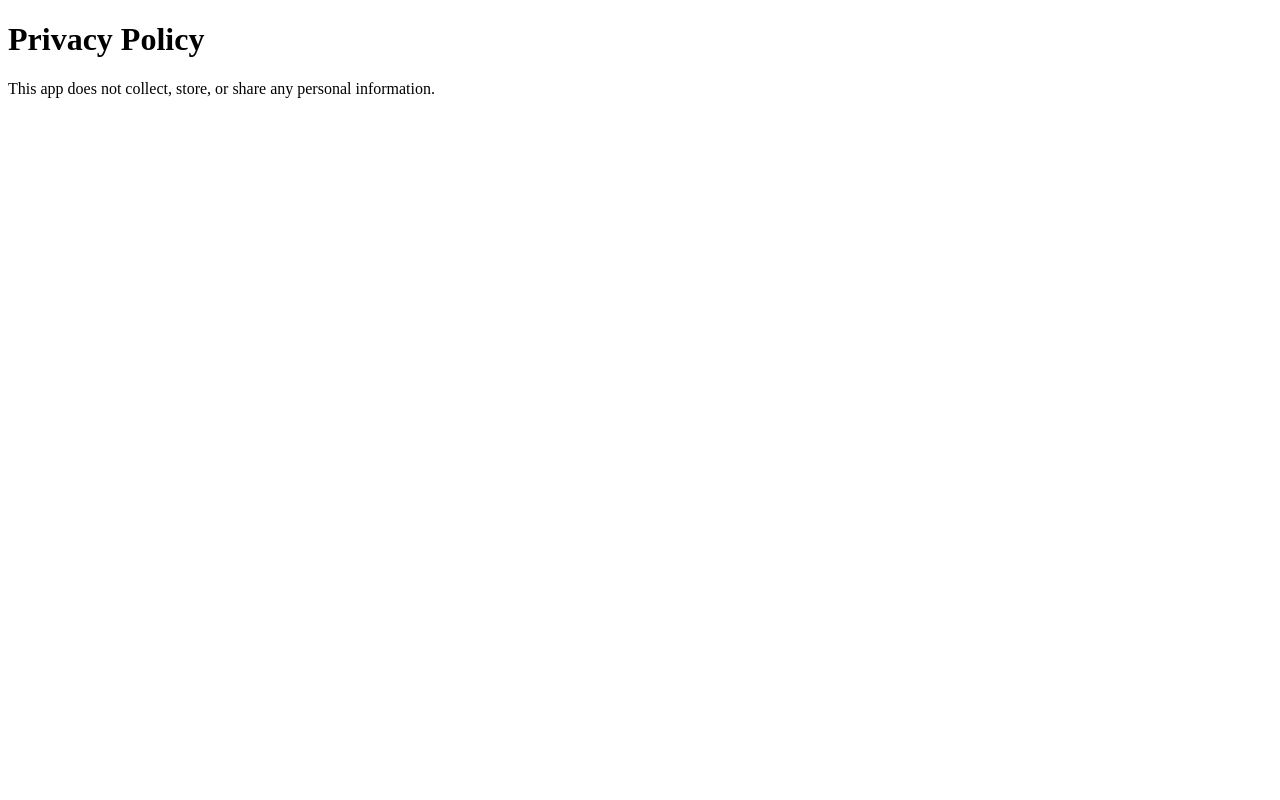
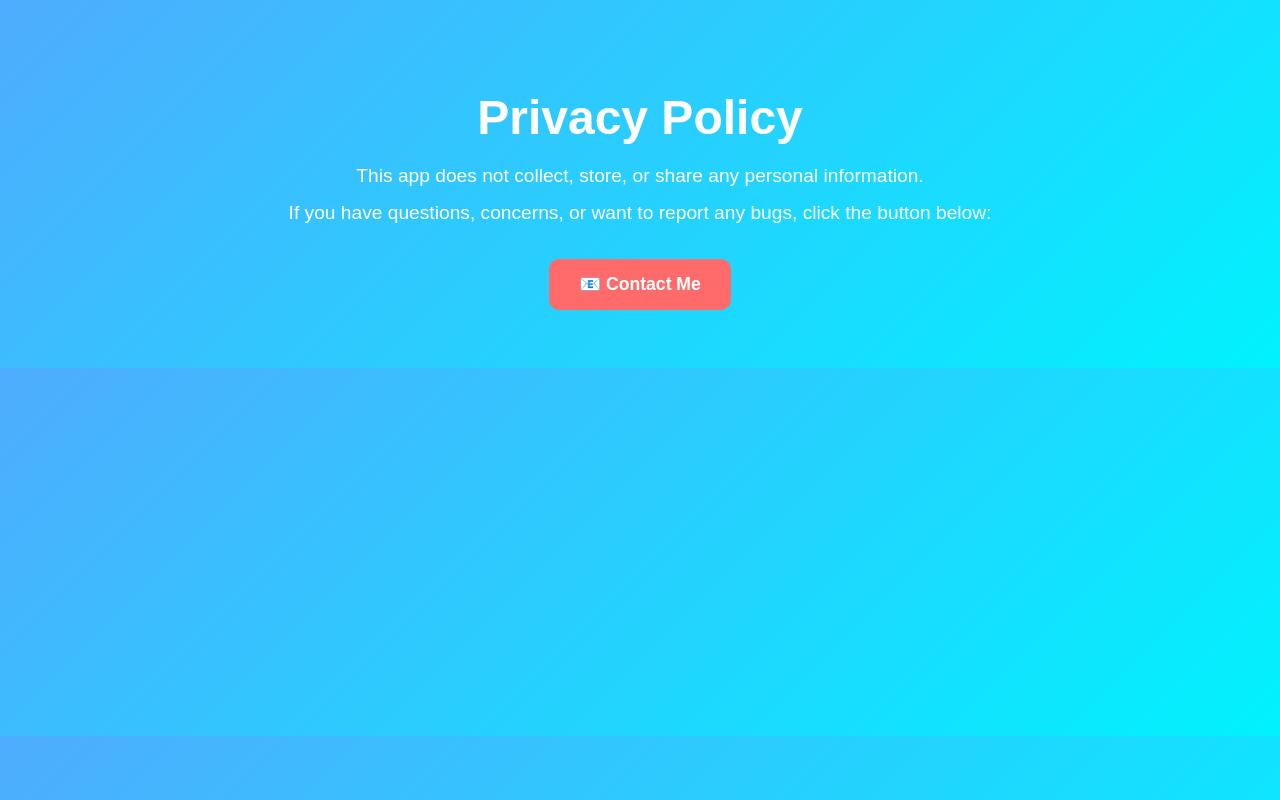
Before and after one commit to tkhan04/tkhan.github.io, a plain HTML site: page privacy-policy.html in a window 1280 px wide. Drawn offline with Linux system fonts and the light colour scheme.

Commit message:
Enhance privacy policy page with styling and contact button

```diff
--- a/privacy-policy.html
+++ b/privacy-policy.html
@@ -1,10 +1,59 @@
 <!DOCTYPE html>
-<html>
+<html lang="en">
 <head>
+  <meta charset="UTF-8">
+  <meta name="viewport" content="width=device-width, initial-scale=1.0">
   <title>Privacy Policy</title>
+  <style>
+    body {
+      font-family: Arial, sans-serif;
+      background: linear-gradient(135deg, #4facfe, #00f2fe);
+      color: #fff;
+      text-align: center;
+      padding: 50px;
+    }
+
+    h1 {
+      font-size: 3em;
+      margin-bottom: 20px;
+    }
+
+    p {
+      font-size: 1.2em;
+      margin: 15px 0;
+    }
+
+    .btn {
+      background-color: #ff6b6b;
+      border: none;
+      color: white;
+      padding: 15px 30px;
+      margin-top: 20px;
+      font-size: 1.1em;
+      font-weight: bold;
+      border-radius: 10px;
+      cursor: pointer;
+      transition: transform 0.2s, background-color 0.3s;
+    }
+
+    .btn:hover {
+      background-color: #ff3b3b;
+      transform: scale(1.1);
+    }
+  </style>
 </head>
 <body>
   <h1>Privacy Policy</h1>
   <p>This app does not collect, store, or share any personal information.</p>
+  <p>If you have questions, concerns, or want to report any bugs, click the button below:</p>
+
+  <!-- Button that opens email -->
+  <button class="btn" id="emailBtn">📧 Contact Me</button>
+
+  <script>
+    document.getElementById("emailBtn").addEventListener("click", function() {
+      window.location.href = "mailto:khanta01@gettysburg.edu?subject=App%20Support&body=Hello%20Tahmid,";
+    });
+  </script>
 </body>
 </html>
```
